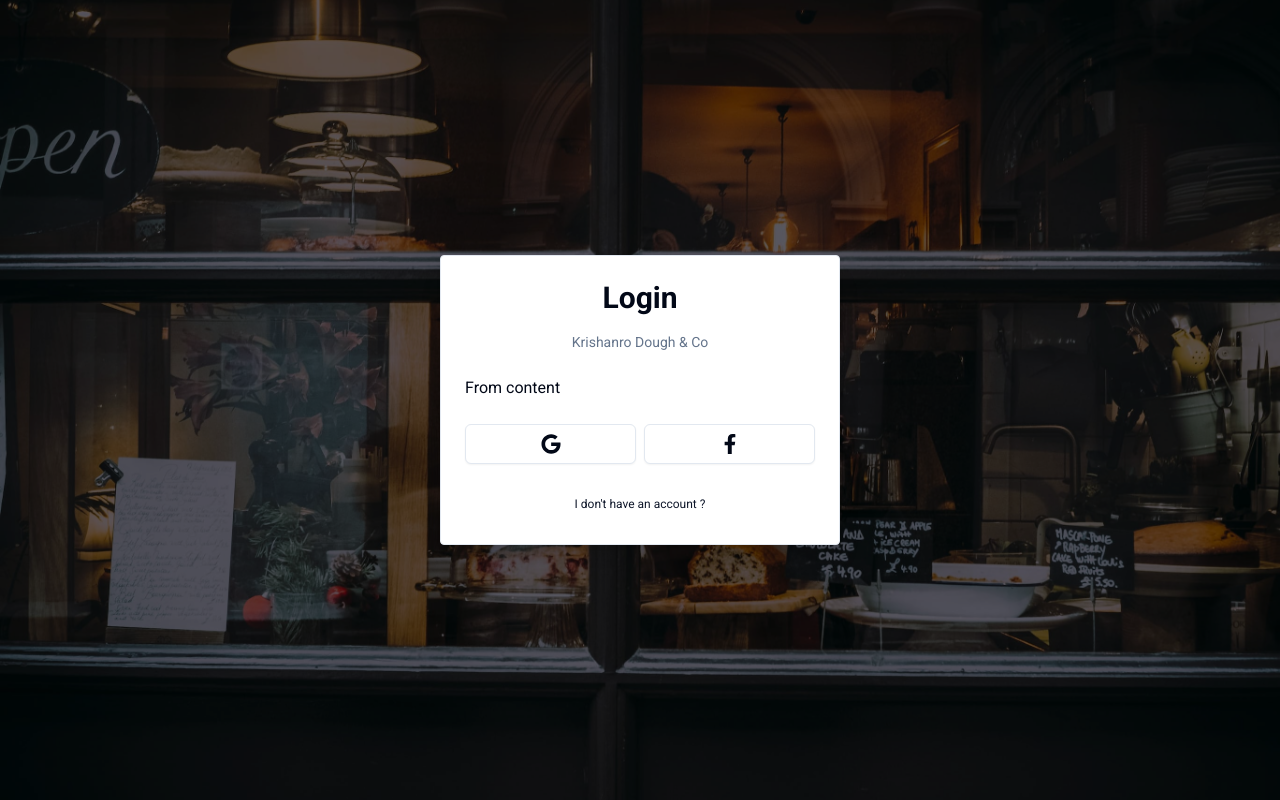
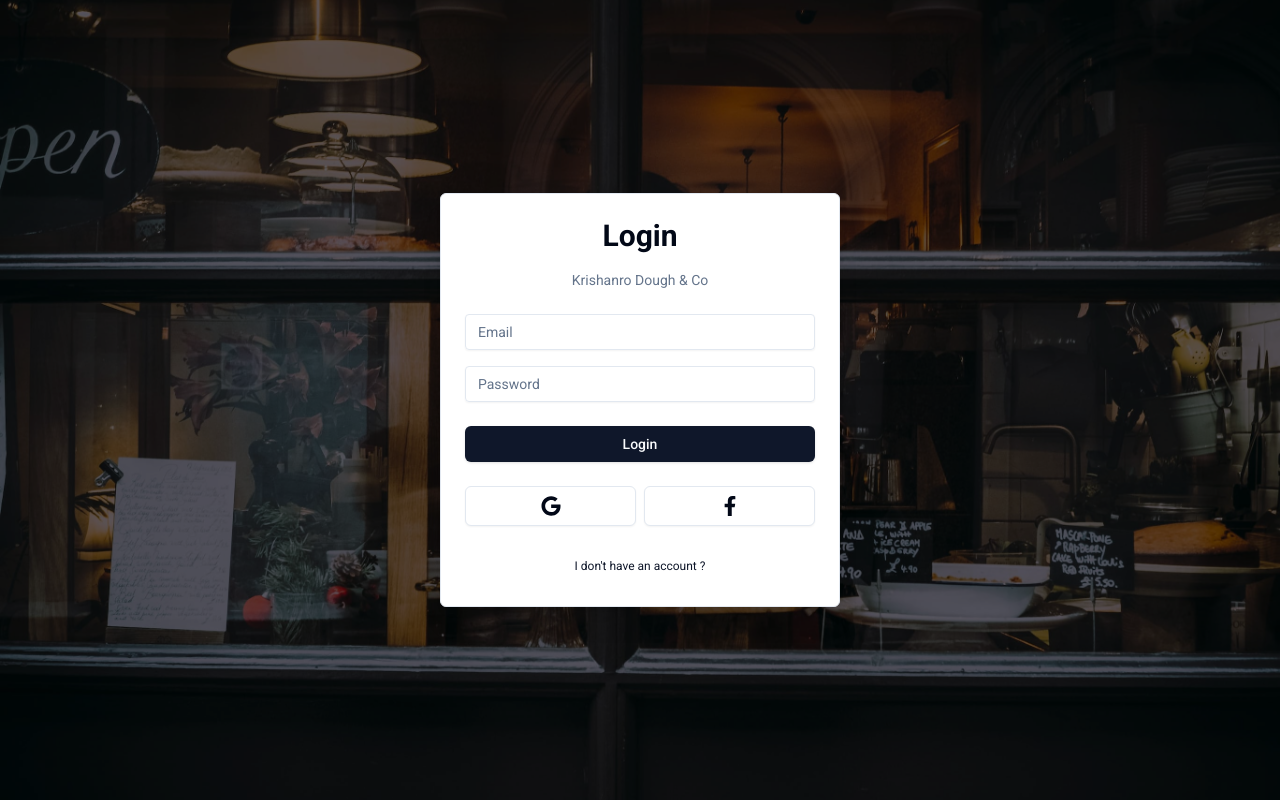
Before and after one commit to Upasara/Krishanro-POS, a Next.js app: page /login in a window 1280 px wide. Built offline with nearby package versions, Linux system fonts and the light colour scheme.

Commit message:
add input and button feilds with validaction and error notification

```diff
--- a/components/auth/loginForm.tsx
+++ b/components/auth/loginForm.tsx
@@ -6,13 +6,25 @@ import { useForm } from 'react-hook-form';
 import { zodResolver } from '@hookform/resolvers/zod';
 import { Form, FormControl, FormField, FormItem, FormLabel, FormMessage } from '../ui/form';
 import { resolve } from 'path';
+import { Input } from '../ui/input';
+import { Button } from '../ui/button';
+import { FormError } from '../formError';
+import { FormSuccess } from '../formSuccess';
 
 type LoginSchemaFields = z.infer<typeof LoginSchema>;
 
 const LoginForm = () => {
 	const form = useForm<LoginSchemaFields>({
 		resolver: zodResolver(LoginSchema),
+		defaultValues: {
+			email: '',
+			password: '',
+		},
 	});
+
+	const onSubmit = (values: LoginSchemaFields) => {
+		console.log(values);
+	};
 	return (
 		<div>
 			<CardWrapper
@@ -20,7 +32,51 @@ const LoginForm = () => {
 				backButtonLabel="I don't have an account ?"
 				backButtonHref='/auth/registration'
 				showSocial>
-				From content
+				<Form {...form}>
+					<form onSubmit={form.handleSubmit(onSubmit)} className='space-y-6'>
+						<div className='space-y-4'>
+							<FormField
+								control={form.control}
+								name='email'
+								render={({ field }) => (
+									<FormItem>
+										<FormControl>
+											<Input
+												placeholder='Email'
+												{...field}
+												type='email'
+												className='bg-transparent focus-visible:ring-offset-0 focus-visible:ring-0'
+											/>
+										</FormControl>
+										<FormMessage />
+									</FormItem>
+								)}
+							/>
+							<FormField
+								control={form.control}
+								name='password'
+								render={({ field }) => (
+									<FormItem>
+										<FormControl>
+											<Input
+												placeholder='Password'
+												{...field}
+												type='password'
+												className='bg-transparent focus-visible:ring-offset-0 focus-visible:ring-0'
+											/>
+										</FormControl>
+										<FormMessage />
+									</FormItem>
+								)}
+							/>
+						</div>
+						<FormError message='' />
+						<FormSuccess message='' />
+						<Button typeof='submit' className='w-full'>
+							Login
+						</Button>
+					</form>
+				</Form>
 			</CardWrapper>
 		</div>
 	);
--- /dev/null
+++ b/components/formError.tsx
@@ -0,0 +1,15 @@
+import { ExclamationTriangleIcon } from '@radix-ui/react-icons';
+
+interface FormErrorProps {
+	message?: string;
+}
+export const FormError = ({ message }: FormErrorProps) => {
+	if (!message) return null;
+
+	return (
+		<div className='bg-destructive/15 p-2 rounded-sm flex items-center justify-center gap-x-2 text-sm text-destructive'>
+			<ExclamationTriangleIcon className='h-5 w-5' />
+			<p>{message}</p>
+		</div>
+	);
+};
--- /dev/null
+++ b/components/formSuccess.tsx
@@ -0,0 +1,15 @@
+import { CheckCircledIcon } from '@radix-ui/react-icons';
+
+interface FormSuccessProps {
+	message?: string;
+}
+export const FormSuccess = ({ message }: FormSuccessProps) => {
+	if (!message) return null;
+
+	return (
+		<div className='bg-emerald-500/15 p-2 rounded-sm flex items-center justify-center gap-x-2 text-sm text-emerald-800'>
+			<CheckCircledIcon className='h-5 w-5' />
+			<p>{message}</p>
+		</div>
+	);
+};
--- a/components/ui/card.tsx
+++ b/components/ui/card.tsx
@@ -6,7 +6,7 @@ const Card = React.forwardRef<HTMLDivElement, React.HTMLAttributes<HTMLDivElemen
 	({ className, ...props }, ref) => (
 		<div
 			ref={ref}
-			className={cn('rounded-sm border bg-card text-card-foreground shadow', className)}
+			className={cn('rounded-md border bg-card text-card-foreground shadow', className)}
 			{...props}
 		/>
 	)
--- a/components/ui/input.tsx
+++ b/components/ui/input.tsx
@@ -1,9 +1,8 @@
-import * as React from "react"
+import * as React from 'react';
 
-import { cn } from "@/lib/utils"
+import { cn } from '@/lib/utils';
 
-export interface InputProps
-  extends React.InputHTMLAttributes<HTMLInputElement> {}
+export interface InputProps extends React.InputHTMLAttributes<HTMLInputElement> {}
 
 const Input = React.forwardRef<HTMLInputElement, InputProps>(
 	({ className, type, ...props }, ref) => {
@@ -11,15 +10,15 @@ const Input = React.forwardRef<HTMLInputElement, InputProps>(
 			<input
 				type={type}
 				className={cn(
-          "flex h-9 w-full rounded-md border border-input bg-transparent px-3 py-1 text-sm shadow-sm transition-colors file:border-0 file:bg-transparent file:text-sm file:font-medium placeholder:text-muted-foreground focus-visible:outline-none focus-visible:ring-1 focus-visible:ring-ring disabled:cursor-not-allowed disabled:opacity-50",
+					'flex h-9 w-full rounded-sm border border-input bg-transparent px-3 py-1 text-sm shadow-sm transition-colors file:border-0 file:bg-transparent file:text-sm file:font-medium placeholder:text-muted-foreground focus-visible:outline-none focus-visible:ring-1 focus-visible:ring-ring disabled:cursor-not-allowed disabled:opacity-50',
 					className
 				)}
 				ref={ref}
 				{...props}
 			/>
-    )
+		);
 	}
-)
-Input.displayName = "Input"
+);
+Input.displayName = 'Input';
 
-export { Input }
+export { Input };
--- a/schemas/index.ts
+++ b/schemas/index.ts
@@ -1,6 +1,10 @@
 import * as z from 'zod';
 
 export const LoginSchema = z.object({
-	email: z.string().email(),
-	password: z.string(),
+	email: z.string().email({
+		message: 'Email is required',
+	}),
+	password: z.string().min(1, {
+		message: 'Password is required',
+	}),
 });
```
Lines whose indentation alone changed are shown as unchanged.
